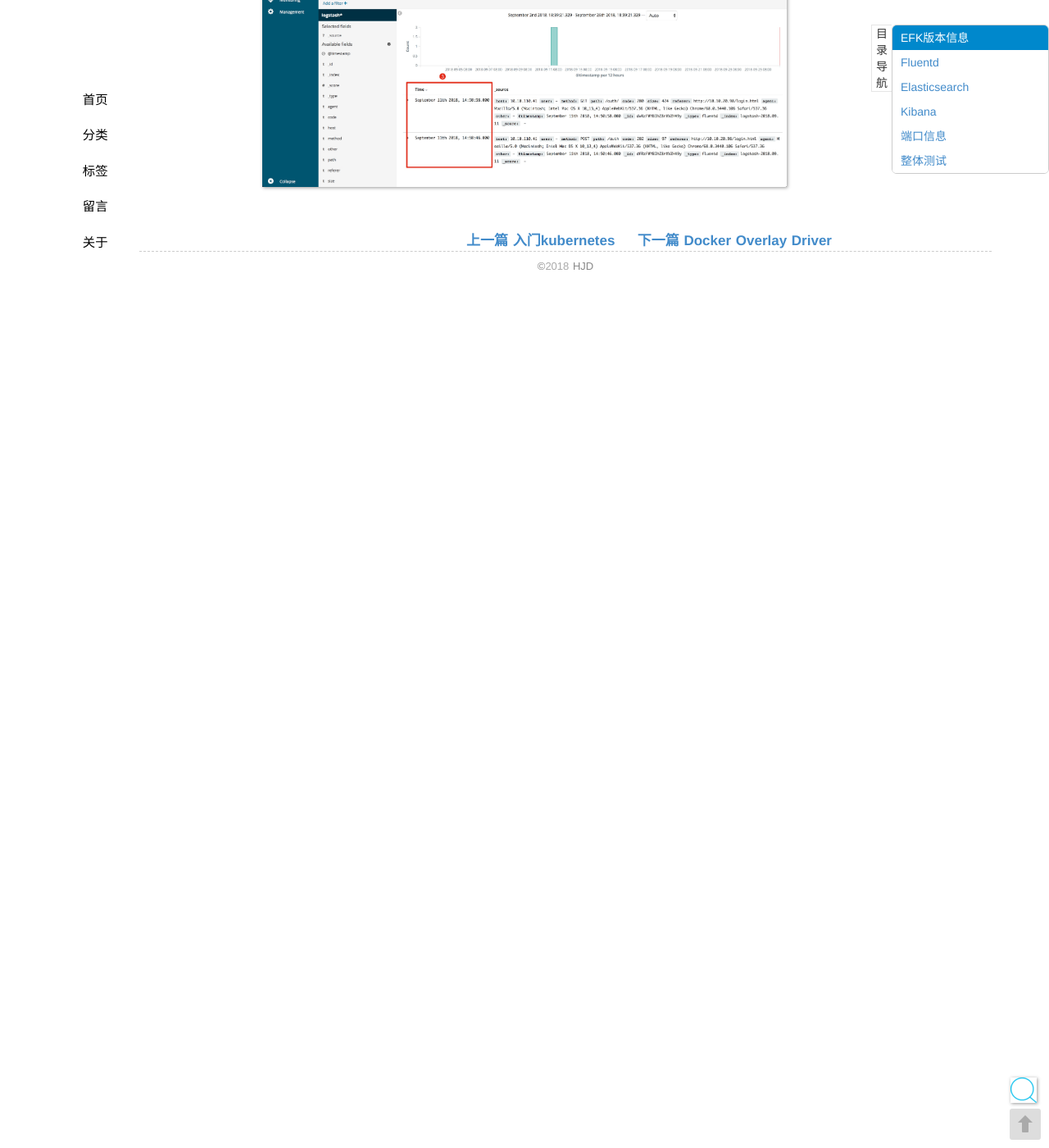
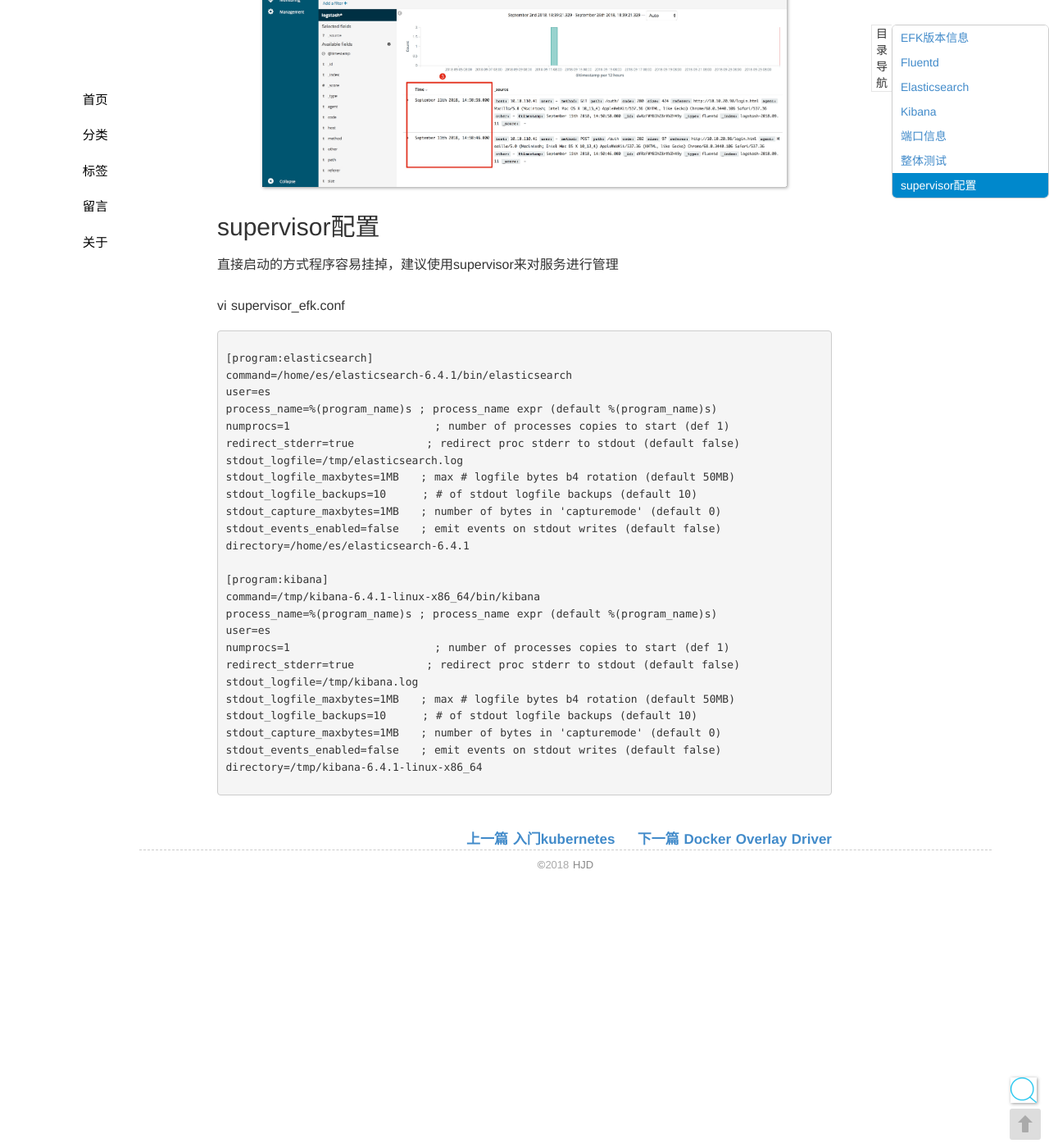
Before and after one commit to seekplum/seekplum.github.io, a Jekyll site: the page built from _posts/2018-09-26-efk.md, in a window 1280 px wide and 1400 px high, scrolled down 5873 px. Shown: the whole window at 82% size. Built offline with Jekyll 4.4.1, drawn with Linux system fonts in a browser that asks for light colours; comment, search, counter and statistics services are not loaded; some of the changed text lies outside the part shown.

````diff
--- a/_posts/2018-09-26-efk.md
+++ b/_posts/2018-09-26-efk.md
@@ -110,7 +110,7 @@
 ## 整体测试
 * 1.nginx设置日志格式
 
-> log_format  main  '$remote_addr $http_host [$time_local] "$request" $status $body_bytes_sent "$http_referer" "$http_user_agent"';
+> log_format  main  '$remote_addr $http_host [$time_local] \"$request\" $status $body_bytes_sent \"$http_referer\" \"$http_user_agent\"';
 
 * 2.准备测试文件
 
@@ -173,3 +173,36 @@
 ![Kibana配置1](/static/images/efk/kibana-management1.jpg)
 ![Kibana配置2](/static/images/efk/kibana-management2.jpg)
 ![Kibana日志效果](/static/images/efk/kibana-discover.jpg)
+
+## supervisor配置
+直接启动的方式程序容易挂掉，建议使用supervisor来对服务进行管理
+
+vi supervisor_efk.conf
+
+```
+[program:elasticsearch]
+command=/home/es/elasticsearch-6.4.1/bin/elasticsearch
+user=es
+process_name=%(program_name)s ; process_name expr (default %(program_name)s)
+numprocs=1                    ; number of processes copies to start (def 1)
+redirect_stderr=true          ; redirect proc stderr to stdout (default false)
+stdout_logfile=/tmp/elasticsearch.log
+stdout_logfile_maxbytes=1MB   ; max # logfile bytes b4 rotation (default 50MB)
+stdout_logfile_backups=10     ; # of stdout logfile backups (default 10)
+stdout_capture_maxbytes=1MB   ; number of bytes in 'capturemode' (default 0)
+stdout_events_enabled=false   ; emit events on stdout writes (default false)
+directory=/home/es/elasticsearch-6.4.1
+
+[program:kibana]
+command=/tmp/kibana-6.4.1-linux-x86_64/bin/kibana
+process_name=%(program_name)s ; process_name expr (default %(program_name)s)
+user=es
+numprocs=1                    ; number of processes copies to start (def 1)
+redirect_stderr=true          ; redirect proc stderr to stdout (default false)
+stdout_logfile=/tmp/kibana.log
+stdout_logfile_maxbytes=1MB   ; max # logfile bytes b4 rotation (default 50MB)
+stdout_logfile_backups=10     ; # of stdout logfile backups (default 10)
+stdout_capture_maxbytes=1MB   ; number of bytes in 'capturemode' (default 0)
+stdout_events_enabled=false   ; emit events on stdout writes (default false)
+directory=/tmp/kibana-6.4.1-linux-x86_64
+```
````
Also changed, not shown: _posts/2017-11-14-go-learn-1.md (renamed from _posts/2017-11-14-go-learn.md, +1 -1 lines), _posts/2018-10-22-growing-object-oriented.md (+32 -2 lines), _posts/2018-10-24-go-learn-2.md (added, +96 -0 lines), static/images/tests/feedback.jpg (added).
